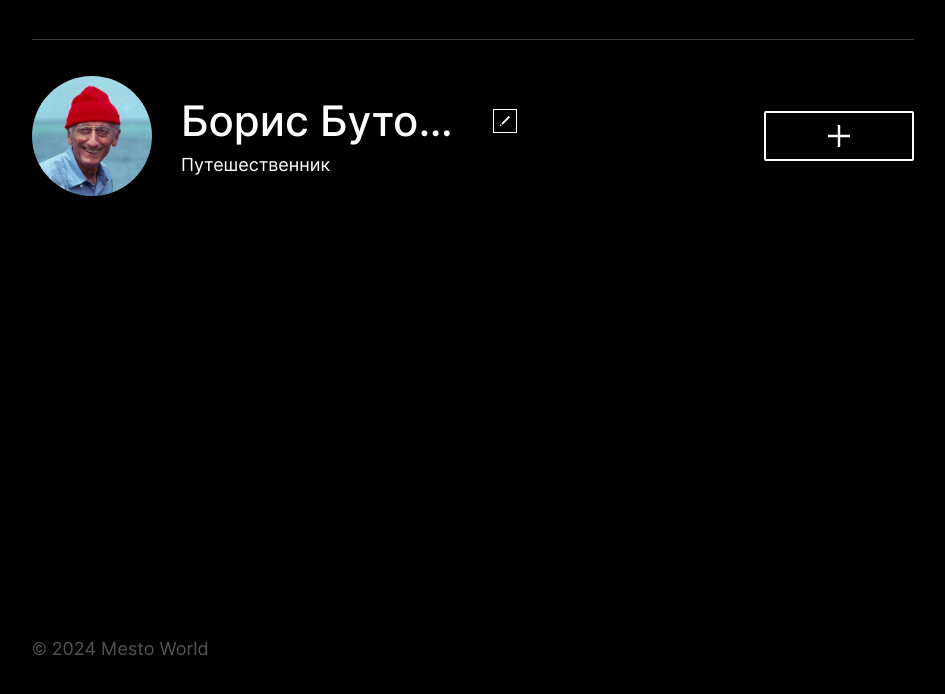
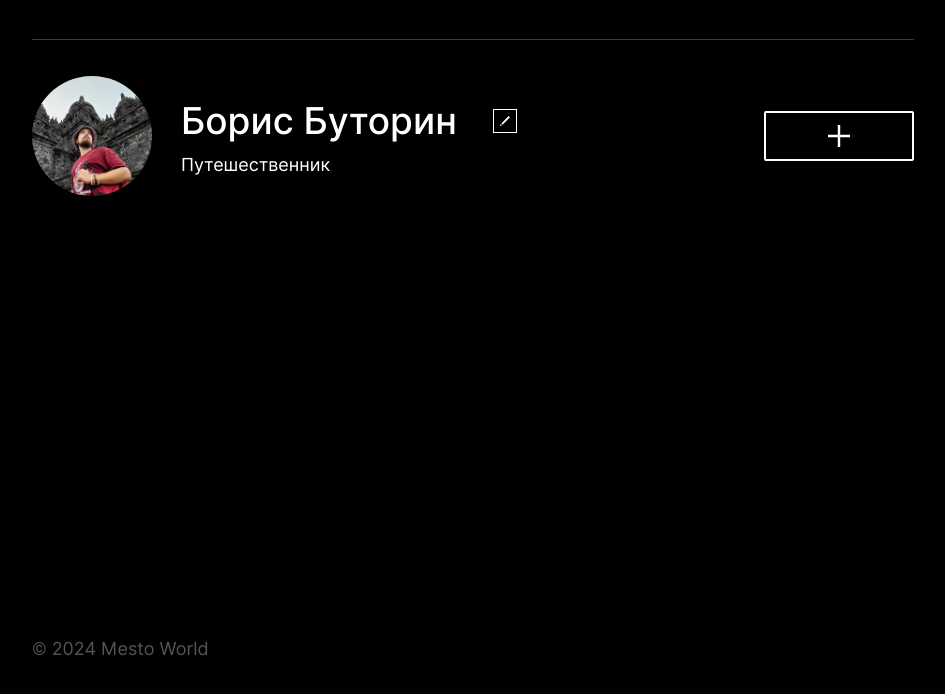
Before and after one commit to webbOrista/mesto, a website built with webpack: page src/index.html in a window 1280 px wide. Shown: the part 80-774 px from the top of the page, without its empty margins (167-1112 px from the left). Built offline with nearby package versions, Linux system fonts and the light colour scheme; no server answers.

Commit message:
scripts_modified

```diff
--- a/package.json
+++ b/package.json
@@ -5,7 +5,7 @@
   "main": "index.js",
   "scripts": {
     "build": "webpack --mode production",
-    "dev": "webpack serve",
+    "start": "webpack serve --open",
     "predeploy": "npm run build",
     "deploy": "gh-pages -d dist"
   },
--- a/src/blocks/profile/__image/profile__image.css
+++ b/src/blocks/profile/__image/profile__image.css
@@ -6,7 +6,7 @@
   -webkit-border-radius: 50%;
   -moz-border-radius: 50%;
   border-radius: 50%;
-  background-image: url("../../../images/avatar.jpg");
+  background-image: url("../../../images/profile_avatar.jpg");
   background-position: center;
   background-size: cover;
 }
--- a/src/blocks/profile/__title/profile__title.css
+++ b/src/blocks/profile/__title/profile__title.css
@@ -1,5 +1,5 @@
 .profile__title {
-  font-size: 42px;
+  font-size: 37px;
   line-height: 48px;
   font-weight: 500;
   text-overflow: ellipsis;
```
Also changed, not shown: src/images/avatar_placeholder.jpg (added), src/images/profile_avatar.jpg (added).
